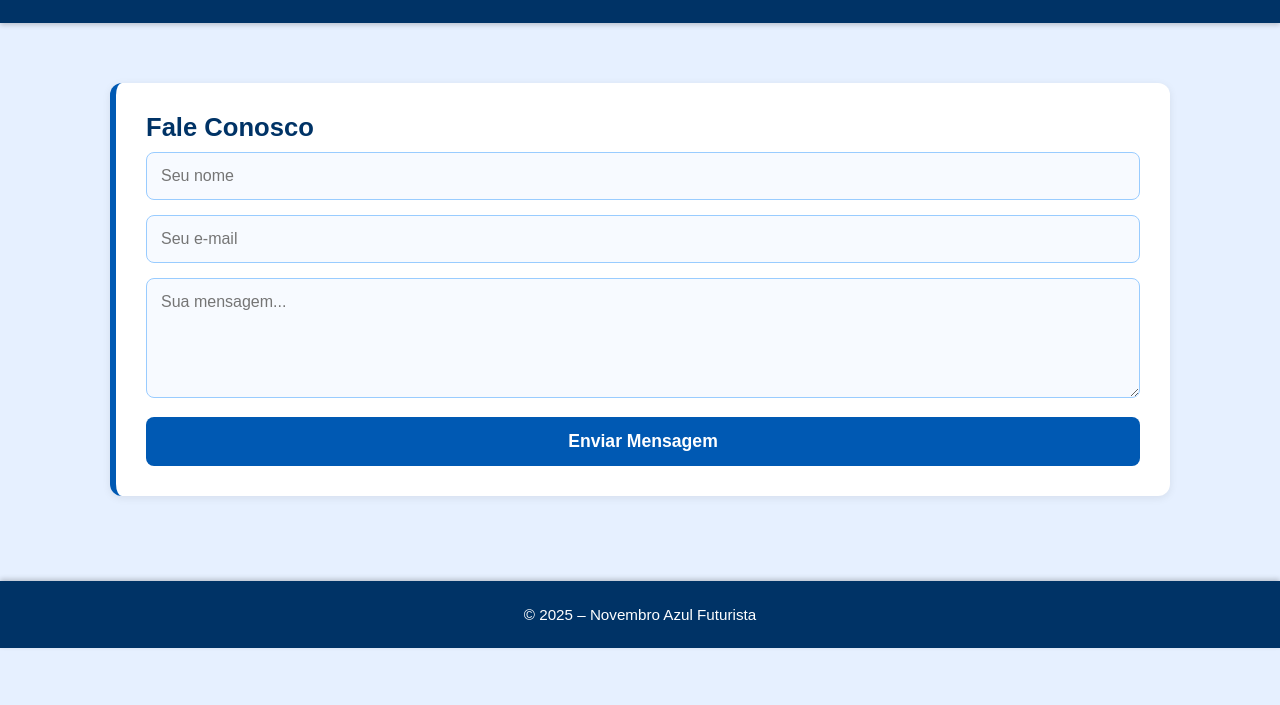
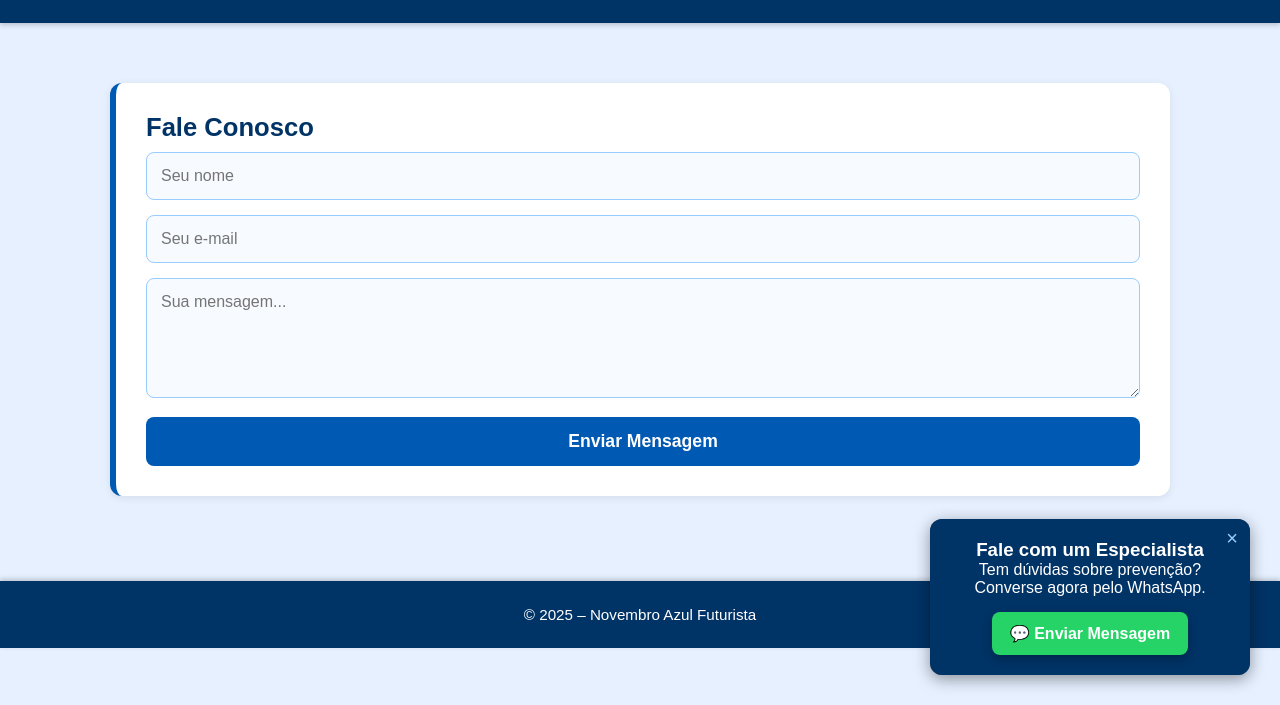
Before and after one commit to VitorMaiolo/novembro-azul, a plain HTML site: page contato.html in a window 1280 px wide. Shown: the part 95-800 px from the top of the page. Drawn offline with Linux system fonts and the light colour scheme.

Commit message:
Add files via upload

```diff
--- a/contato.html
+++ b/contato.html
@@ -39,9 +39,32 @@
 
 </div>
 
+<div id="whatsPopup" class="whats-popup">
+  <div class="whats-content">
+    <span class="close-popup">&times;</span>
+    <h3>Fale com um Especialista</h3>
+    <p>Tem dúvidas sobre prevenção? Converse agora pelo WhatsApp.</p>
+
+    <a href="https://wa.me/5541999999999" target="_blank" class="whats-btn">
+      💬 Enviar Mensagem
+    </a>
+  </div>
+</div>
+
 <footer data-i18n="footer">© 2025 – Novembro Azul Futurista</footer>
 
 <script src="i18n.js"></script>
 <script src="lang.js"></script>
+<script>
+  // Exibe popup após alguns segundos
+  setTimeout(() => {
+    document.getElementById("whatsPopup").style.display = "block";
+  }, 3000); // aparece após 3 segundos
+
+  // Fechar popup
+  document.querySelector(".close-popup").addEventListener("click", () => {
+    document.getElementById("whatsPopup").style.display = "none";
+  });
+</script>
 </body>
 </html>
--- a/style.css
+++ b/style.css
@@ -187,3 +187,65 @@
   font-weight: bold;
   filter: drop-shadow(0px 0px 2px rgba(255,255,255,0.6));
 }
+
+
+/* ====== WHATSAPP POPUP ====== */
+.whats-popup {
+  position: fixed;
+  bottom: 30px;
+  right: 30px;
+  background: rgba(0, 0, 0, 0.55);
+  width: 100%;
+  max-width: 320px;
+  border-radius: 12px;
+  display: none;
+  backdrop-filter: blur(6px);
+  z-index: 9999;
+  animation: fadeInPopup 0.4s ease forwards;
+}
+
+.whats-content {
+  background: #003366;
+  padding: 20px;
+  border-radius: 12px;
+  color: white;
+  text-align: center;
+  position: relative;
+  box-shadow: 0 4px 16px rgba(0,0,0,0.4);
+}
+
+.close-popup {
+  position: absolute;
+  top: 8px;
+  right: 12px;
+  font-size: 20px;
+  cursor: pointer;
+  color: #99CCFF;
+  transition: 0.2s;
+}
+
+.close-popup:hover {
+  color: white;
+}
+
+.whats-btn {
+  display: inline-block;
+  background: #25D366;
+  color: white;
+  text-decoration: none;
+  padding: 12px 18px;
+  border-radius: 8px;
+  margin-top: 15px;
+  font-weight: bold;
+  transition: 0.3s;
+  box-shadow: 0 4px 10px rgba(0,0,0,0.25);
+}
+
+.whats-btn:hover {
+  background: #1EBE58;
+}
+
+@keyframes fadeInPopup {
+  from { opacity: 0; transform: translateY(20px); }
+  to { opacity: 1; transform: translateY(0); }
+}
```
Also changed, not shown: prevencao.html (+24 -0 lines).
